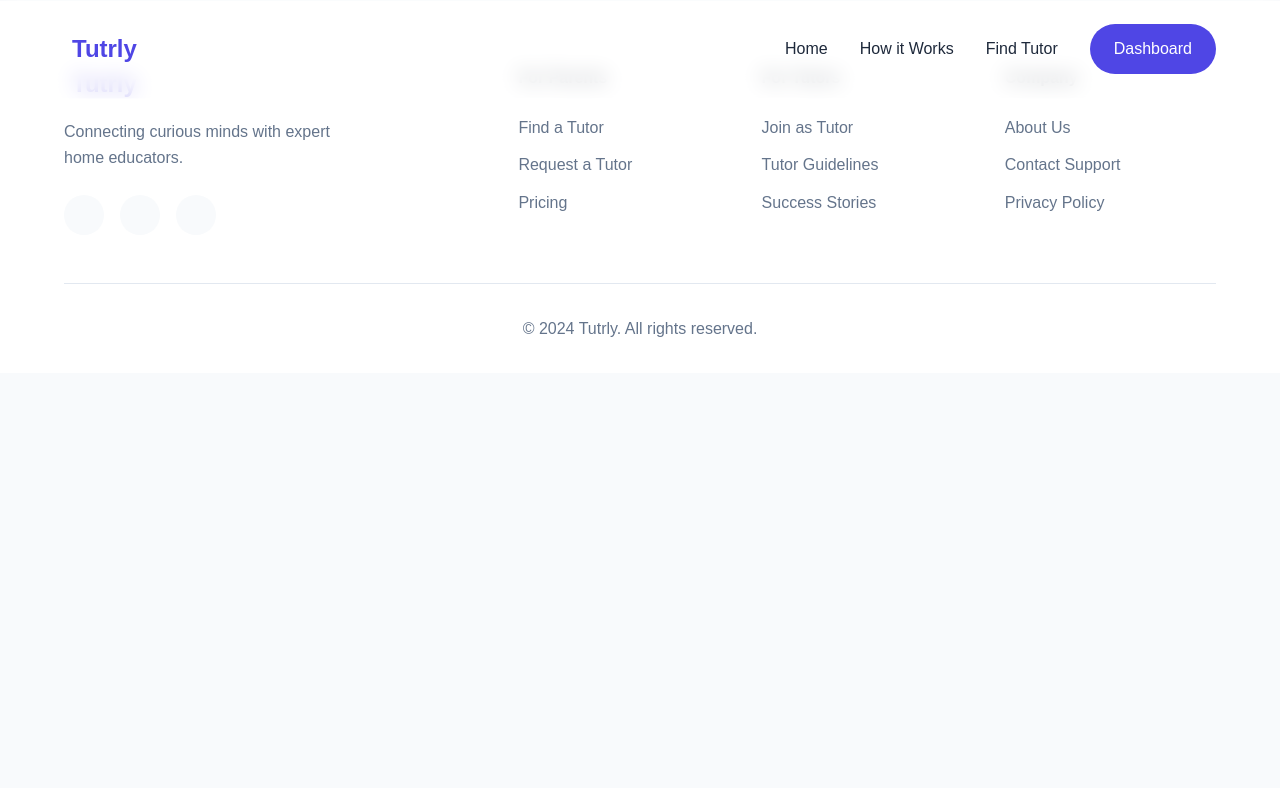
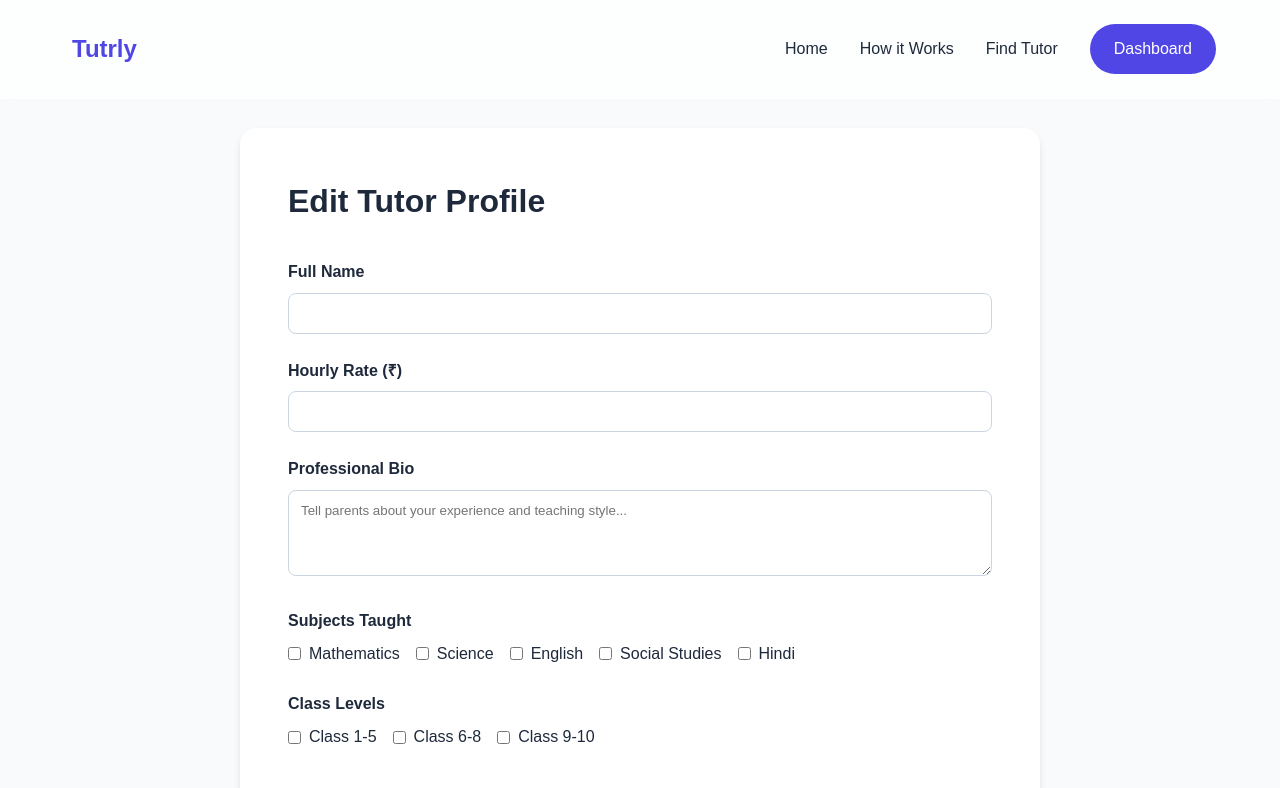
Before and after one commit to finufawas/tutrly, a React (Vite) app: page /edit-profile in a window 1280 px wide. Shown: the top 788 px of the page. Built offline with nearby package versions, Linux system fonts and the light colour scheme; no server answers; the database is empty; sample sign-in values are in the browser's storage.

Commit message:
Added Edit Profile page for tutors

```diff
--- a/src/App.jsx
+++ b/src/App.jsx
@@ -5,6 +5,7 @@ import Footer from './components/Footer';
 import Home from './pages/Home';
 import Login from './pages/Login';
 import Dashboard from './pages/Dashboard';
+import EditProfile from './pages/EditProfile';
 import { AuthProvider, useAuth } from './context/AuthContext';
 import './App.css';
 
@@ -35,6 +36,14 @@ function App() {
               </ProtectedRoute>
             }
           />
+          <Route
+            path="/edit-profile"
+            element={
+              <ProtectedRoute>
+                <EditProfile />
+              </ProtectedRoute>
+            }
+          />
         </Routes>
         <Footer />
       </Router>
--- a/src/pages/Dashboard.jsx
+++ b/src/pages/Dashboard.jsx
@@ -34,7 +34,7 @@ function Dashboard() {
             <div style={{ padding: '1.5rem', border: '1px solid #E2E8F0', borderRadius: '0.5rem' }}>
               <h3 style={{ marginBottom: '0.5rem' }}><i className="ri-user-settings-line"></i> Profile Settings</h3>
               <p style={{ marginBottom: '1rem' }}>Update your bio, subjects, and hourly rate so parents can find you.</p>
-              <button className="btn-secondary">Edit Profile</button>
+              <button className="btn-secondary" onClick={() => navigate('/edit-profile')}>Edit Profile</button>
             </div>
             <div style={{ padding: '1.5rem', border: '1px solid #E2E8F0', borderRadius: '0.5rem' }}>
               <h3 style={{ marginBottom: '0.5rem' }}><i className="ri-calendar-check-line"></i> Upcoming Classes</h3>
--- /dev/null
+++ b/src/pages/EditProfile.jsx
@@ -0,0 +1,162 @@
+import React, { useState, useEffect } from 'react';
+import { useAuth } from '../context/AuthContext';
+import { db } from '../firebase';
+import { doc, updateDoc } from 'firebase/firestore';
+import { useNavigate } from 'react-router-dom';
+
+function EditProfile() {
+  const { currentUser, userData } = useAuth();
+  const navigate = useNavigate();
+  const [loading, setLoading] = useState(false);
+  const [error, setError] = useState('');
+
+  const [formData, setFormData] = useState({
+    name: '',
+    bio: '',
+    hourlyRate: '',
+    subjects: [],
+    classLevels: []
+  });
+
+  const availableSubjects = ['Mathematics', 'Science', 'English', 'Social Studies', 'Hindi'];
+  const availableClasses = ['Class 1-5', 'Class 6-8', 'Class 9-10'];
+
+  useEffect(() => {
+    if (userData) {
+      setFormData({
+        name: userData.name || '',
+        bio: userData.bio || '',
+        hourlyRate: userData.hourlyRate || '',
+        subjects: userData.subjects || [],
+        classLevels: userData.classLevels || []
+      });
+    }
+  }, [userData]);
+
+  const handleCheckboxChange = (e, field) => {
+    const { value, checked } = e.target;
+    setFormData(prev => {
+      const currentList = prev[field];
+      if (checked) {
+        return { ...prev, [field]: [...currentList, value] };
+      } else {
+        return { ...prev, [field]: currentList.filter(item => item !== value) };
+      }
+    });
+  };
+
+  const handleSubmit = async (e) => {
+    e.preventDefault();
+    setLoading(true);
+    setError('');
+
+    try {
+      const userRef = doc(db, 'users', currentUser.uid);
+      await updateDoc(userRef, {
+        name: formData.name,
+        bio: formData.bio,
+        hourlyRate: Number(formData.hourlyRate),
+        subjects: formData.subjects,
+        classLevels: formData.classLevels
+      });
+      // Force reload to get fresh data context or navigate to dashboard where it might trigger re-render
+      // In a real app we'd want to update the AuthContext state too, but reloading window is a quick way for now
+      navigate('/dashboard');
+      window.location.reload();
+    } catch (err) {
+      setError('Failed to update profile: ' + err.message);
+    }
+    setLoading(false);
+  };
+
+  return (
+    <div style={{ padding: '8rem 5% 4rem', minHeight: 'calc(100vh - 100px)' }}>
+      <div style={{ background: 'white', padding: '3rem', borderRadius: '1rem', boxShadow: '0 4px 6px rgba(0,0,0,0.1)', maxWidth: '800px', margin: '0 auto' }}>
+        <h2 style={{ fontSize: '2rem', marginBottom: '2rem' }}>Edit Tutor Profile</h2>
+
+        {error && <div style={{ color: 'red', marginBottom: '1rem', padding: '1rem', background: '#fee2e2', borderRadius: '0.5rem' }}>{error}</div>}
+
+        <form onSubmit={handleSubmit} style={{ display: 'flex', flexDirection: 'column', gap: '1.5rem' }}>
+          <div>
+            <label style={{ display: 'block', marginBottom: '0.5rem', fontWeight: 'bold' }}>Full Name</label>
+            <input
+              type="text"
+              value={formData.name}
+              onChange={(e) => setFormData({...formData, name: e.target.value})}
+              required
+              style={{ width: '100%', padding: '0.75rem', borderRadius: '0.5rem', border: '1px solid #cbd5e1' }}
+            />
+          </div>
+
+          <div>
+            <label style={{ display: 'block', marginBottom: '0.5rem', fontWeight: 'bold' }}>Hourly Rate (₹)</label>
+            <input
+              type="number"
+              value={formData.hourlyRate}
+              onChange={(e) => setFormData({...formData, hourlyRate: e.target.value})}
+              required
+              min="0"
+              style={{ width: '100%', padding: '0.75rem', borderRadius: '0.5rem', border: '1px solid #cbd5e1' }}
+            />
+          </div>
+
+          <div>
+            <label style={{ display: 'block', marginBottom: '0.5rem', fontWeight: 'bold' }}>Professional Bio</label>
+            <textarea
+              value={formData.bio}
+              onChange={(e) => setFormData({...formData, bio: e.target.value})}
+              rows="4"
+              placeholder="Tell parents about your experience and teaching style..."
+              style={{ width: '100%', padding: '0.75rem', borderRadius: '0.5rem', border: '1px solid #cbd5e1' }}
+            ></textarea>
+          </div>
+
+          <div>
+            <label style={{ display: 'block', marginBottom: '0.5rem', fontWeight: 'bold' }}>Subjects Taught</label>
+            <div style={{ display: 'flex', gap: '1rem', flexWrap: 'wrap' }}>
+              {availableSubjects.map(sub => (
+                <label key={sub} style={{ display: 'flex', alignItems: 'center', gap: '0.5rem', cursor: 'pointer' }}>
+                  <input
+                    type="checkbox"
+                    value={sub}
+                    checked={formData.subjects.includes(sub)}
+                    onChange={(e) => handleCheckboxChange(e, 'subjects')}
+                  />
+                  {sub}
+                </label>
+              ))}
+            </div>
+          </div>
+
+          <div>
+            <label style={{ display: 'block', marginBottom: '0.5rem', fontWeight: 'bold' }}>Class Levels</label>
+            <div style={{ display: 'flex', gap: '1rem', flexWrap: 'wrap' }}>
+              {availableClasses.map(cls => (
+                <label key={cls} style={{ display: 'flex', alignItems: 'center', gap: '0.5rem', cursor: 'pointer' }}>
+                  <input
+                    type="checkbox"
+                    value={cls}
+                    checked={formData.classLevels.includes(cls)}
+                    onChange={(e) => handleCheckboxChange(e, 'classLevels')}
+                  />
+                  {cls}
+                </label>
+              ))}
+            </div>
+          </div>
+
+          <div style={{ display: 'flex', gap: '1rem', marginTop: '1rem' }}>
+            <button type="submit" className="btn-primary" disabled={loading}>
+              {loading ? 'Saving...' : 'Save Profile'}
+            </button>
+            <button type="button" className="btn-outline" onClick={() => navigate('/dashboard')}>
+              Cancel
+            </button>
+          </div>
+        </form>
+      </div>
+    </div>
+  );
+}
+
+export default EditProfile;
```
